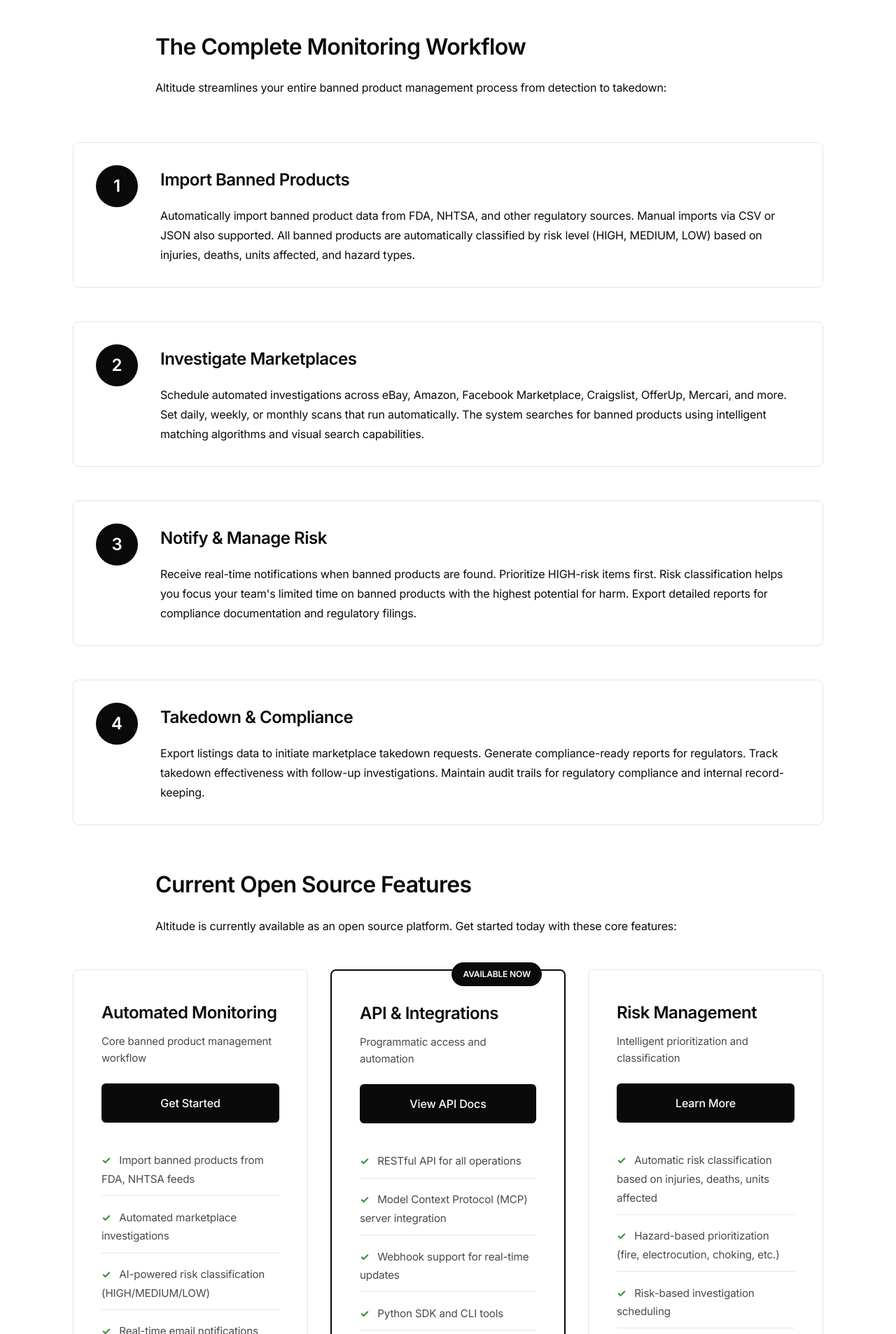
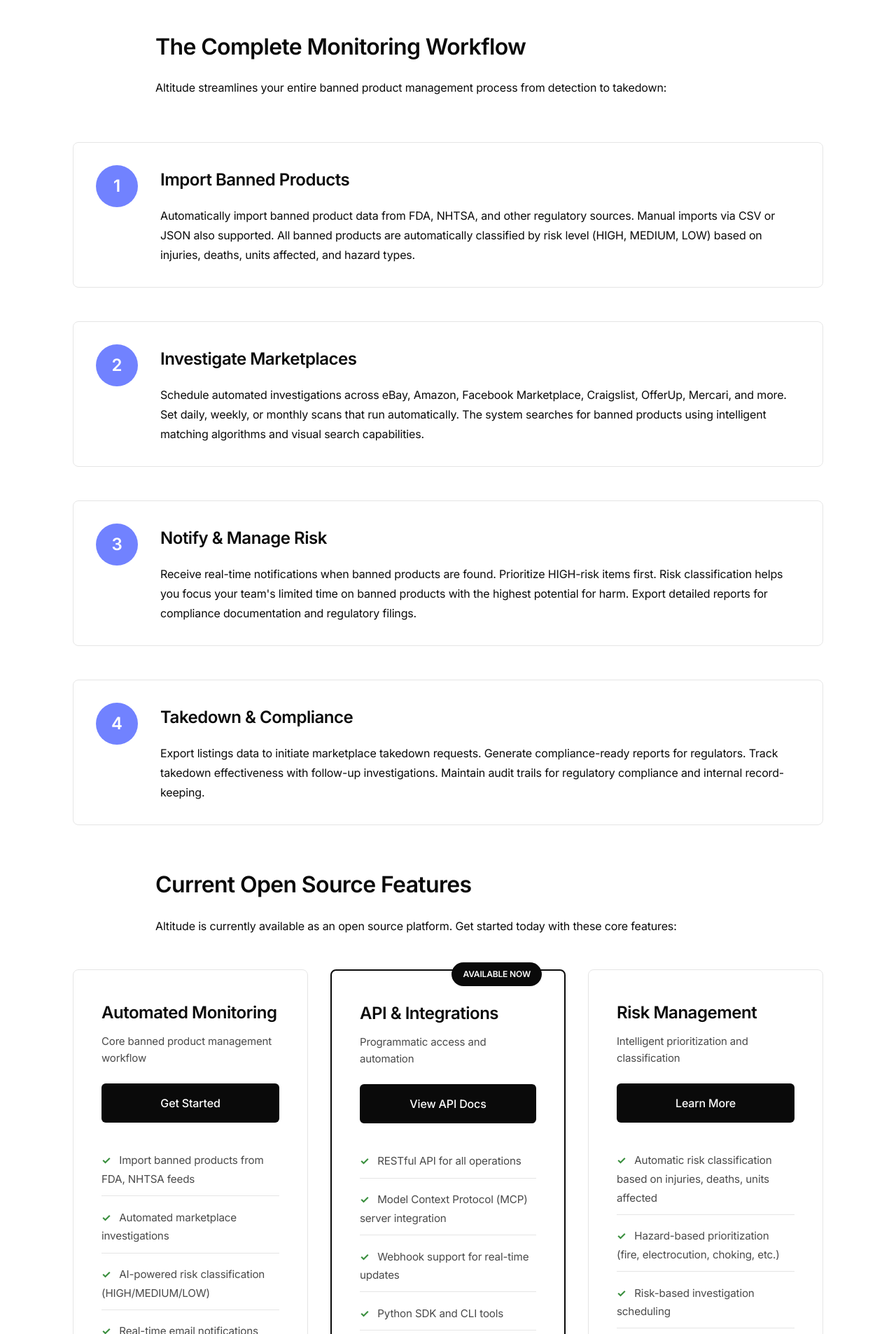
Before and after one commit to bizoton19/altitude, a Jekyll site: the page built from docs/index.md, in a window 1280 px wide. Shown: the part 1318-3224 px from the top of the page at 70% size. Built offline with Jekyll 4.4.1, drawn with Linux system fonts in a browser that asks for light colours.

Commit message:
Update colors and alignment for workflow and premium features
- Set workflow section number icons to rgb(113, 130, 255)
- Apply gradient duotone effect to premium features icons (rgb(113, 130, 255) to rgb(173, 185, 255))
- Align all section titles (h2) to left to match paragraph alignment
- Hero section colors remain unchanged

```diff
--- a/docs/_layouts/default.html
+++ b/docs/_layouts/default.html
@@ -622,6 +622,7 @@
       color: var(--color-text-primary);
       letter-spacing: -0.02em;
       line-height: 1.3;
+      text-align: left;
     }
 
     h3 {
@@ -1045,7 +1046,7 @@
       width: 60px;
       height: 60px;
       border-radius: 50%;
-      background: var(--color-text-primary);
+      background: rgb(113, 130, 255);
       color: var(--color-bg-primary);
       display: flex;
       align-items: center;
@@ -1106,6 +1107,15 @@
 
     .premium-feature-card:hover {
       border-color: var(--color-text-primary);
+    }
+
+    /* Duotone effect for premium feature icons using CSS */
+    .premium-feature-card i.fad {
+      background: linear-gradient(135deg, rgb(113, 130, 255) 0%, rgb(173, 185, 255) 100%);
+      -webkit-background-clip: text;
+      -webkit-text-fill-color: transparent;
+      background-clip: text;
+      filter: drop-shadow(0 0 0.5px rgb(113, 130, 255));
     }
 
     /* ============================================
--- a/docs/index.md
+++ b/docs/index.md
@@ -159,14 +159,14 @@
 ## Coming Soon: Premium Features
 
 <div class="premium-features-section" style="margin: 4rem auto; padding: 3rem 2rem; background: var(--color-card-bg); border: 2px solid var(--color-text-primary); border-radius: 8px; max-width: 1200px;">
-  <h2 style="text-align: center; margin-bottom: 2rem; font-family: 'Inter', sans-serif; font-weight: 600;">Premium Features Roadmap</h2>
+  <h2 style="text-align: left; margin-bottom: 2rem; font-family: 'Inter', sans-serif; font-weight: 600;">Premium Features Roadmap</h2>
   <p style="text-align: center; color: var(--color-text-secondary); margin-bottom: 3rem; max-width: 700px; margin-left: auto; margin-right: auto;">
     The following premium features are planned for future releases. These capabilities will enable even more powerful banned product detection and management workflows.
   </p>
 
   <div class="premium-features-grid" style="display: grid; grid-template-columns: repeat(auto-fit, minmax(300px, 1fr)); gap: 2rem; max-width: 1200px; margin: 0 auto;">
     <div class="premium-feature-card">
-      <div style="font-size: 3rem; margin-bottom: 1rem;"><i class="fas fa-globe"></i></div>
+      <div style="font-size: 3rem; margin-bottom: 1rem;"><i class="fas fa-globe" style="background: linear-gradient(135deg, rgb(113, 130, 255) 0%, rgb(173, 185, 255) 100%); -webkit-background-clip: text; -webkit-text-fill-color: transparent; background-clip: text;"></i></div>
       <h3 style="font-family: 'Inter', sans-serif; font-size: 1.25rem; font-weight: 600; margin-bottom: 0.75rem; color: var(--color-text-primary);">Public Submission API</h3>
       <p style="color: var(--color-text-secondary); line-height: 1.7; margin: 0;">
         Enable anyone to submit potential banned product listings via HTTP API. Perfect for consumer watchdogs, regulatory tip lines, and community reporting. All submissions enter a queue for review and classification.
@@ -174,7 +174,7 @@
     </div>
 
     <div class="premium-feature-card">
-      <div style="font-size: 3rem; margin-bottom: 1rem;"><i class="fas fa-vr-cardboard"></i></div>
+      <div style="font-size: 3rem; margin-bottom: 1rem;"><i class="fas fa-vr-cardboard" style="background: linear-gradient(135deg, rgb(113, 130, 255) 0%, rgb(173, 185, 255) 100%); -webkit-background-clip: text; -webkit-text-fill-color: transparent; background-clip: text;"></i></div>
       <h3 style="font-family: 'Inter', sans-serif; font-size: 1.25rem; font-weight: 600; margin-bottom: 0.75rem; color: var(--color-text-primary);">Meta Glasses Integration</h3>
       <p style="color: var(--color-text-secondary); line-height: 1.7; margin: 0;">
         Browse marketplace listings through Meta glasses and instantly identify potential banned products. AI-powered visual recognition sends suspected items directly to Altitude's review queue for rapid verification and classification.
@@ -182,7 +182,7 @@
     </div>
 
     <div class="premium-feature-card">
-      <div style="font-size: 3rem; margin-bottom: 1rem;"><i class="fas fa-plug"></i></div>
+      <div style="font-size: 3rem; margin-bottom: 1rem;"><i class="fas fa-plug" style="background: linear-gradient(135deg, rgb(113, 130, 255) 0%, rgb(173, 185, 255) 100%); -webkit-background-clip: text; -webkit-text-fill-color: transparent; background-clip: text;"></i></div>
       <h3 style="font-family: 'Inter', sans-serif; font-size: 1.25rem; font-weight: 600; margin-bottom: 0.75rem; color: var(--color-text-primary);">Browser Extension</h3>
       <p style="color: var(--color-text-secondary); line-height: 1.7; margin: 0;">
         One-click browser extension captures marketplace listings and sends them to Altitude API for instant banned product checking. Works with Chrome, Firefox, Safari, and Edge. Perfect for compliance teams browsing marketplaces manually.
@@ -190,7 +190,7 @@
     </div>
 
     <div class="premium-feature-card">
-      <div style="font-size: 3rem; margin-bottom: 1rem;"><i class="fas fa-earth-americas"></i></div>
+      <div style="font-size: 3rem; margin-bottom: 1rem;"><i class="fas fa-earth-americas" style="background: linear-gradient(135deg, rgb(113, 130, 255) 0%, rgb(173, 185, 255) 100%); -webkit-background-clip: text; -webkit-text-fill-color: transparent; background-clip: text;"></i></div>
       <h3 style="font-family: 'Inter', sans-serif; font-size: 1.25rem; font-weight: 600; margin-bottom: 0.75rem; color: var(--color-text-primary);">Browser Context Integration</h3>
       <p style="color: var(--color-text-secondary); line-height: 1.7; margin: 0;">
         Advanced browser context integration automatically captures listing details, product images, and metadata as you browse. Seamlessly integrates with your browsing workflow to identify banned products in real-time.
@@ -198,7 +198,7 @@
     </div>
 
     <div class="premium-feature-card">
-      <div style="font-size: 3rem; margin-bottom: 1rem;"><i class="fas fa-mobile-screen-button"></i></div>
+      <div style="font-size: 3rem; margin-bottom: 1rem;"><i class="fas fa-mobile-screen-button" style="background: linear-gradient(135deg, rgb(113, 130, 255) 0%, rgb(173, 185, 255) 100%); -webkit-background-clip: text; -webkit-text-fill-color: transparent; background-clip: text;"></i></div>
       <h3 style="font-family: 'Inter', sans-serif; font-size: 1.25rem; font-weight: 600; margin-bottom: 0.75rem; color: var(--color-text-primary);">Mobile App Integration</h3>
       <p style="color: var(--color-text-secondary); line-height: 1.7; margin: 0;">
         Native mobile apps for iOS and Android enable field teams to photograph products, scan barcodes, and instantly check against banned product databases. Perfect for regulatory inspectors and compliance officers.
@@ -206,7 +206,7 @@
     </div>
 
     <div class="premium-feature-card">
-      <div style="font-size: 3rem; margin-bottom: 1rem;"><i class="fas fa-robot"></i></div>
+      <div style="font-size: 3rem; margin-bottom: 1rem;"><i class="fas fa-robot" style="background: linear-gradient(135deg, rgb(113, 130, 255) 0%, rgb(173, 185, 255) 100%); -webkit-background-clip: text; -webkit-text-fill-color: transparent; background-clip: text;"></i></div>
       <h3 style="font-family: 'Inter', sans-serif; font-size: 1.25rem; font-weight: 600; margin-bottom: 0.75rem; color: var(--color-text-primary);">Advanced AI Models</h3>
       <p style="color: var(--color-text-secondary); line-height: 1.7; margin: 0;">
         Custom AI models trained on your specific product categories and banned product patterns. Improved accuracy for specialized industries, custom risk scoring, and predictive banned product detection before formal announcements.
```
